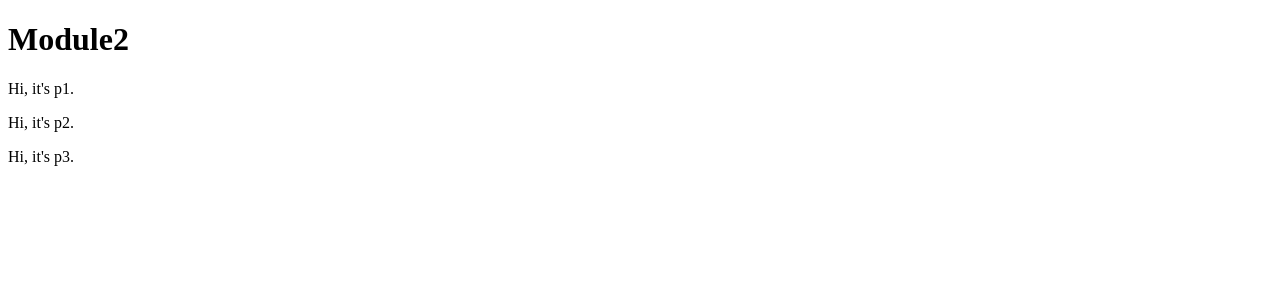
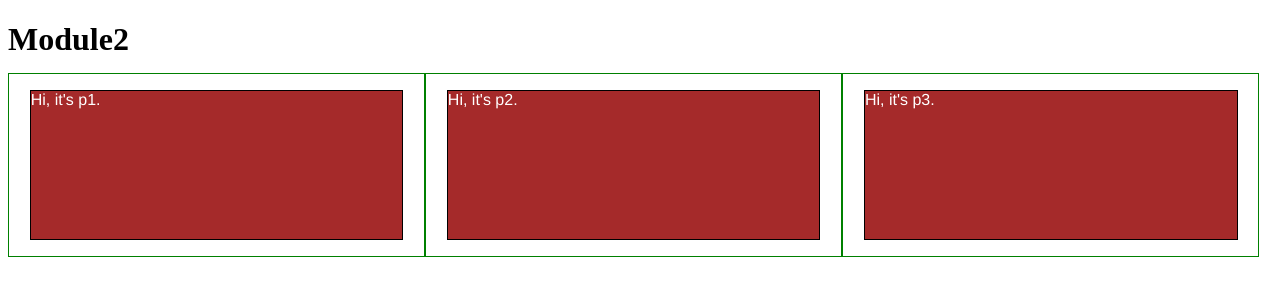
Before and after one commit to newman1234/module2, a plain HTML site: page module2-solution/index.html in a window 1280 px wide. Drawn offline with Linux system fonts and the light colour scheme.

Commit message:
small modified

```diff
--- a/module2-solution/index.html
+++ b/module2-solution/index.html
@@ -4,7 +4,7 @@
 <meta charset="UTF-8">
 <title>Module2 by newman1234</title>
 <meta name="viewport" content="width=device-width, initial-scale=1">
-<link href="stylesheet" css="css/style.css">
+<link rel="stylesheet" href="css/style.css">
 </head>
 <body>
 <h1 id="h1">Module2</h1>
```
